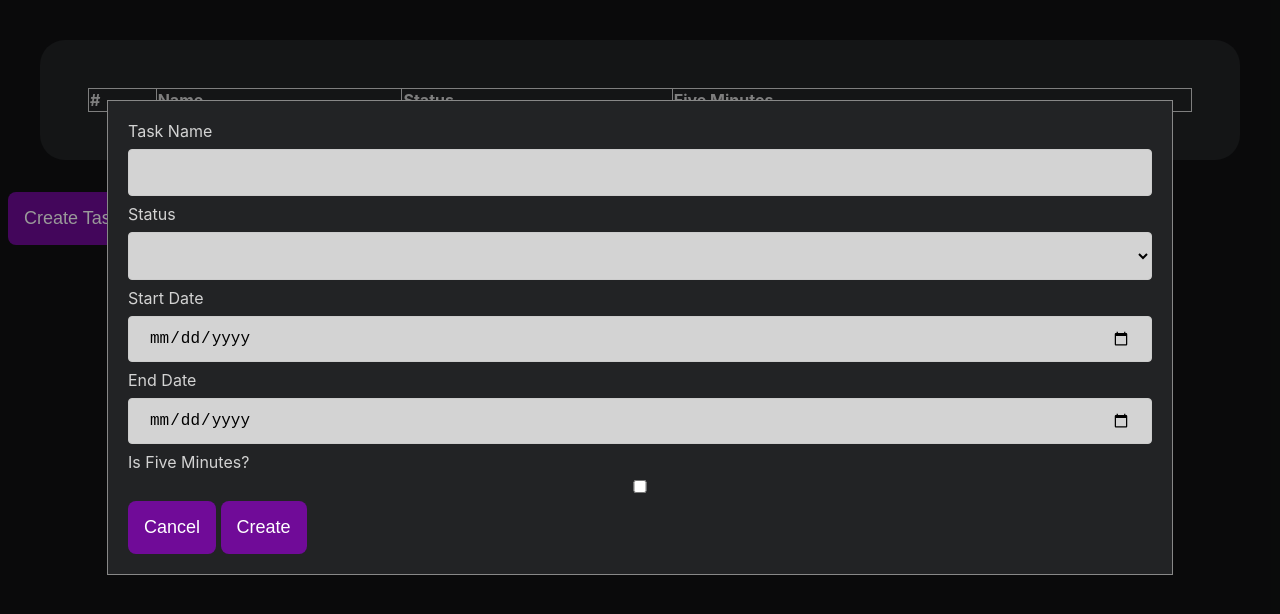
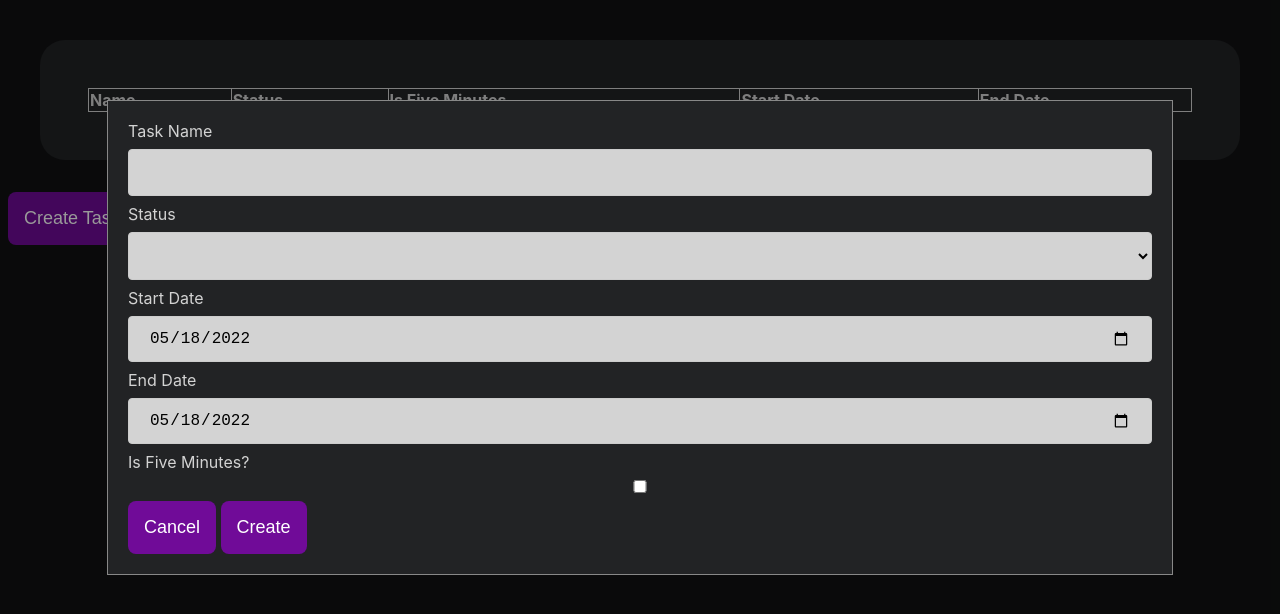
Before and after one commit to andrew-j-francis/egg-head, a Svelte app: page / in a window 1280 px wide. Both pictures are taken after a click on the button "Create Task". Shown: the top 614 px of the page. Built offline with nearby package versions, Linux system fonts and the light colour scheme.

Commit message:
Completed create task

```diff
--- a/src/App.svelte
+++ b/src/App.svelte
@@ -1,57 +1,25 @@
 <script lang="ts">
     import Table from "./Table.svelte";
     import Modal from "./Modal.svelte";
+    import CreateTaskForm from "./CreateTaskForm.svelte";
 
-    let showTaskModal = false;
-    let taskFive = false;
-    let taskStatus = "";
-    let taskName = "";
-    let taskStartDate;
-    let taskEndDate;
+    let showCreateTaskModal = false;
 
     let tasks = [];
-    let headers = ["#", "Name", "Status", "Five Minutes"];
+    let headers = ["Name", "Status", "Is Five Minutes", "Start Date", "End Date"];
 
-    function handleCreateTask() {
-        showTaskModal = false;
 
-        tasks = [...tasks, {
-            index: 1,
-            name: taskName,
-            status: taskStatus,
-            isFiveMinutes: taskFive,
-        }];
+    function handleCreateTask(event) {
+        tasks = [...tasks, event.detail.task];
+        showCreateTaskModal = false;
     }
 
+</script>
 
-</script>
-<Modal showModal={showTaskModal}>
-    <form on:submit={handleCreateTask}>
+<Table records={tasks} headers={headers}></Table>
 
-        <label for="task-name">Task Name</label>
-        <input id="task-name" type="text" bind:value={taskName} required>
-
-        <label for="status">Status</label>
-        <select id="status" bind:value={taskStatus}>
-            <option value="New">New</option>
-            <option value="In Progress">In Progress</option>
-            <option value="Done">Done</option>
-        </select>
-
-        <label for="start-date">Start Date</label>
-        <input id="start-date" type="date" bind:value={taskStartDate}>
-
-        <label for="end-date">End Date</label>
-        <input id="end-date" type="date" bind:value={taskEndDate}>
-
-        <label for="five">Is Five Minutes?</label>
-        <input id="five" type="checkbox" bind:checked={taskFive}>
-
-        <button on:click={() => showTaskModal = false}>Cancel</button>
-        <button type="submit">Create</button>
-    </form>
+<Modal showModal={showCreateTaskModal}>
+    <CreateTaskForm on:createTask={handleCreateTask}></CreateTaskForm>
 </Modal>
 
-<Table records={tasks} headers={headers}></Table>
-<button on:click={() => showTaskModal = true}>Create Task</button>
-<button>Edit Task</button>
+<button on:click={() => showCreateTaskModal = true}>Create Task</button>
--- /dev/null
+++ b/src/CreateTaskForm.svelte
@@ -0,0 +1,71 @@
+<script lang="ts">
+    import {onMount} from "svelte";
+    import {createEventDispatcher} from 'svelte';
+
+    const dispatch = createEventDispatcher();
+
+    let showTaskModal = false;
+
+    let taskName = "";
+    let taskStatus = "";
+    let taskFive = false;
+    let taskStartDate = "";
+    let taskEndDate = "";
+    let currentDate = "";
+
+    onMount(async () => {
+        let today = new Date();
+        let dd = String(today.getDate()).padStart(2, '0');
+        let mm = String(today.getMonth() + 1).padStart(2, '0'); //January is 0!
+        let yyyy = today.getFullYear();
+
+        currentDate = yyyy + '-' + mm + '-' + dd;
+
+        taskStartDate = currentDate;
+        taskEndDate = currentDate;
+    });
+
+    function createTask() {
+        dispatch('createTask', {
+            task: {
+                name: taskName,
+                status: taskStatus,
+                five: taskFive,
+                startDate: taskStartDate,
+                endDate: taskEndDate
+            }
+        });
+
+
+        taskName = "";
+        taskStatus = "";
+        taskFive = false;
+        taskStartDate = currentDate;
+        taskEndDate = currentDate;
+    }
+</script>
+
+<form on:submit={createTask}>
+
+    <label for="task-name">Task Name</label>
+    <input id="task-name" type="text" bind:value={taskName} required>
+
+    <label for="status">Status</label>
+    <select id="status" bind:value={taskStatus}>
+        <option value="New">New</option>
+        <option value="In Progress">In Progress</option>
+        <option value="Done">Done</option>
+    </select>
+
+    <label for="start-date">Start Date</label>
+    <input id="start-date" type="date" bind:value={taskStartDate}>
+
+    <label for="end-date">End Date</label>
+    <input id="end-date" type="date" bind:value={taskEndDate}>
+
+    <label for="five">Is Five Minutes?</label>
+    <input id="five" type="checkbox" bind:checked={taskFive}>
+
+    <button on:click={() => showTaskModal = false}>Cancel</button>
+    <button type="submit">Create</button>
+</form>
--- a/src/Table.svelte
+++ b/src/Table.svelte
@@ -1,6 +1,8 @@
 <script lang="ts">
     export let headers = [];
     export let records = [];
+
+
 </script>
 
 <style>
```
